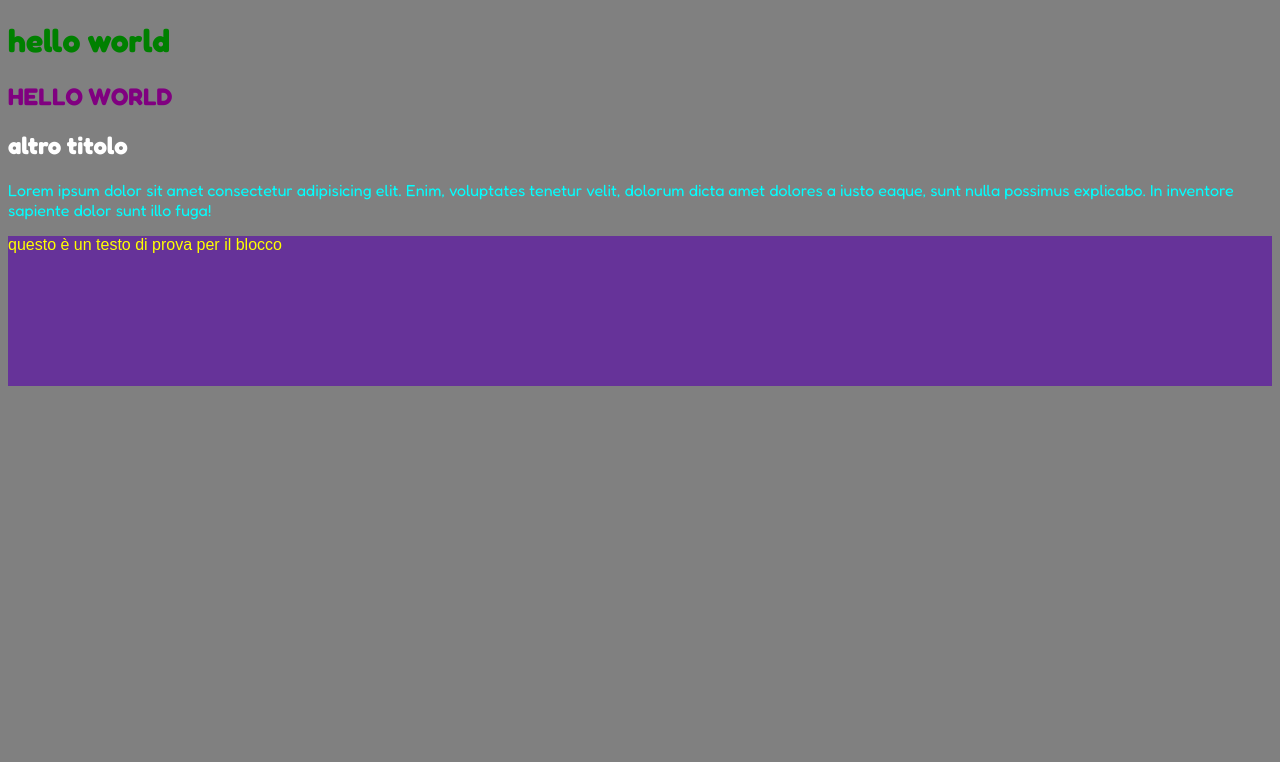
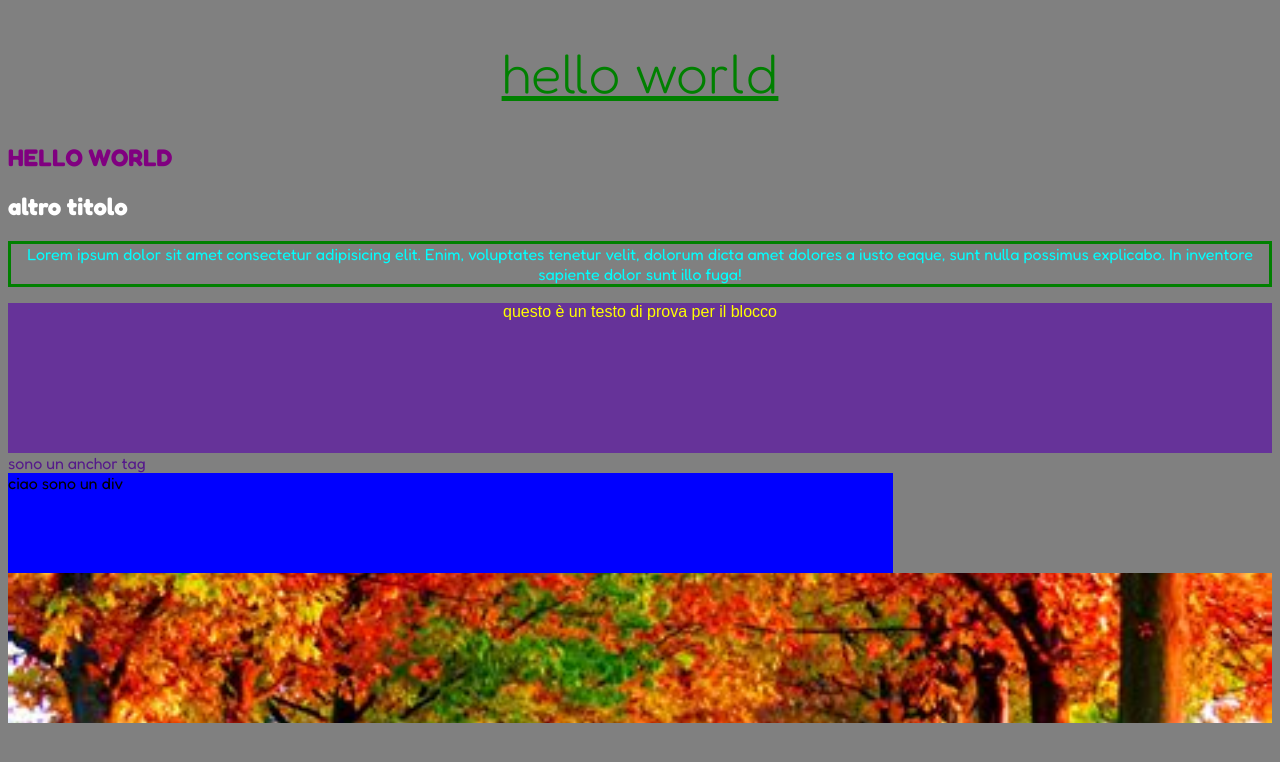
Before and after one commit to EmanueleAnnoscia/css-intro, a plain HTML site: page index.html in a window 1280 px wide. Drawn offline with Linux system fonts and the light colour scheme.

Commit message:
feat: classi-css

```diff
--- a/CSS/style.css
+++ b/CSS/style.css
@@ -9,12 +9,17 @@ body{
 h1{
 
     color: green;
+    font-size: 56px;
+    font-weight: 50;
+    text-align: center;
+    text-decoration:underline;
 }
 
 
 p {
 
     color: aqua;
+    text-align: center;
 }
 
 body{
@@ -32,7 +37,7 @@ body{
 
 .section-title{
 
-    color:purple
+    color:purple;
 }
 
 .uppercase{
@@ -52,3 +57,35 @@ body{
     font-family: Arial, Helvetica, sans-serif;
 
 }
+
+.anchor{
+
+    text-decoration:none;
+}
+
+.box-mod{
+
+    background-color: blue;
+    height: 100px;
+    width: 70% ;
+
+
+}
+
+.banner-section{
+    height: 150px;
+    width: 150 px  ;
+    background-color: aquamarine;
+    background-image: url(../img/immagine\ sempre\ di\ prova.jpg);
+    background-size: 100%;
+    background-repeat:no-repeat;
+    background-position: center;
+
+}
+
+.border{
+
+    border-color: green;
+    border-style: solid;
+    border-width: 3px;
+}
--- a/index.html
+++ b/index.html
@@ -20,12 +20,18 @@
         <h1>hello world</h1>
         <h2 class="section-title uppercase">hello world</h2>
         <h2 id="secondary">altro titolo</h2>
-        <p>Lorem ipsum dolor sit amet consectetur adipisicing elit. Enim, voluptates tenetur velit, dolorum dicta amet
+        <p class="border">Lorem ipsum dolor sit amet consectetur adipisicing elit. Enim, voluptates tenetur velit, dolorum dicta amet
             dolores a iusto eaque, sunt nulla possimus explicabo. In inventore sapiente dolor sunt illo fuga!</p>
         <div class="blocco">
             <p class="color-text">questo è un testo di prova per il blocco</p>
         </div>
+
+        <a class="anchor" href="">sono un anchor tag   </a>
+
+        <div class="box-mod">ciao sono un div</div>
+        <section class="banner-section"></section>
     </main>
+
 
 </body>
 
```
Also changed, not shown: img/immagine sempre di prova.jpg (added).
